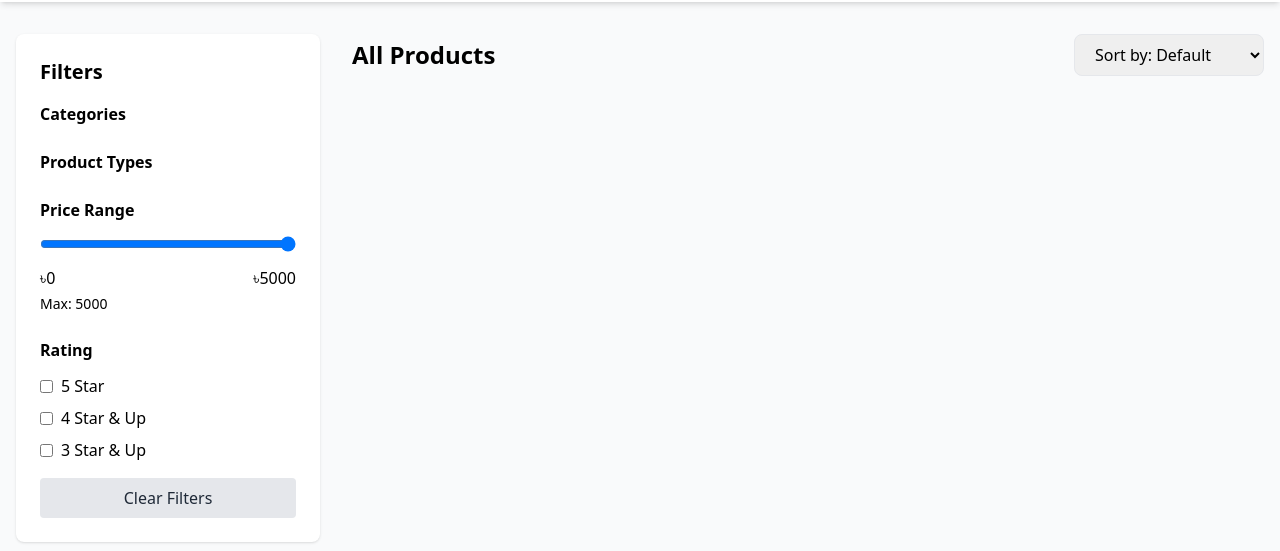
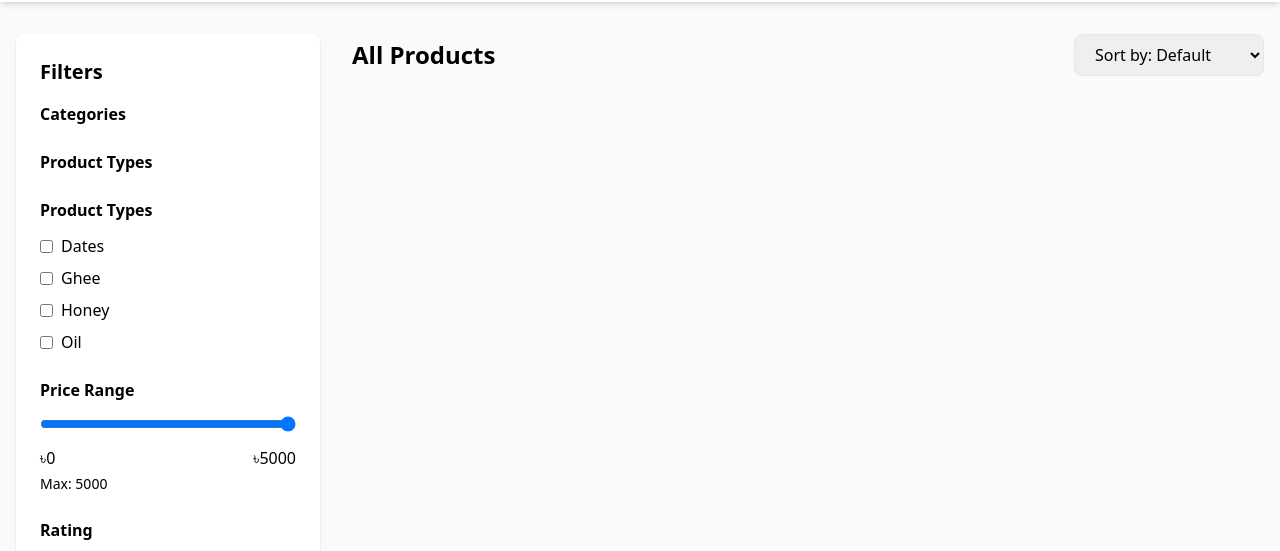
Before and after one commit to ha661bibullah/khejur-ghee-semai, a plain HTML site: page frontend/shop.html in a window 1280 px wide. Shown: the part 78-629 px from the top of the page. Drawn offline with nearby package versions, Linux system fonts and the light colour scheme; no server answers.

Commit message:
new update3

```diff
--- a/frontend/shop.html
+++ b/frontend/shop.html
@@ -71,6 +71,16 @@
   <div class="space-y-2" id="subcategoryFilters"></div>
 </div>
 
+                   <!-- Inside the filters sidebar, replace the Product Types section with: -->
+<div class="mb-6">
+    <h3 class="font-semibold mb-3">Product Types</h3>
+    <div class="space-y-2">
+        <label class="flex items-center"><input type="checkbox" value="dates" class="mr-2 filter-subcategory"> Dates</label>
+        <label class="flex items-center"><input type="checkbox" value="ghee" class="mr-2 filter-subcategory"> Ghee</label>
+        <label class="flex items-center"><input type="checkbox" value="honey" class="mr-2 filter-subcategory"> Honey</label>
+        <label class="flex items-center"><input type="checkbox" value="oil" class="mr-2 filter-subcategory"> Oil</label>
+    </div>
+</div>
 
                     <div class="mb-6">
                         <h3 class="font-semibold mb-3">Price Range</h3>
```
